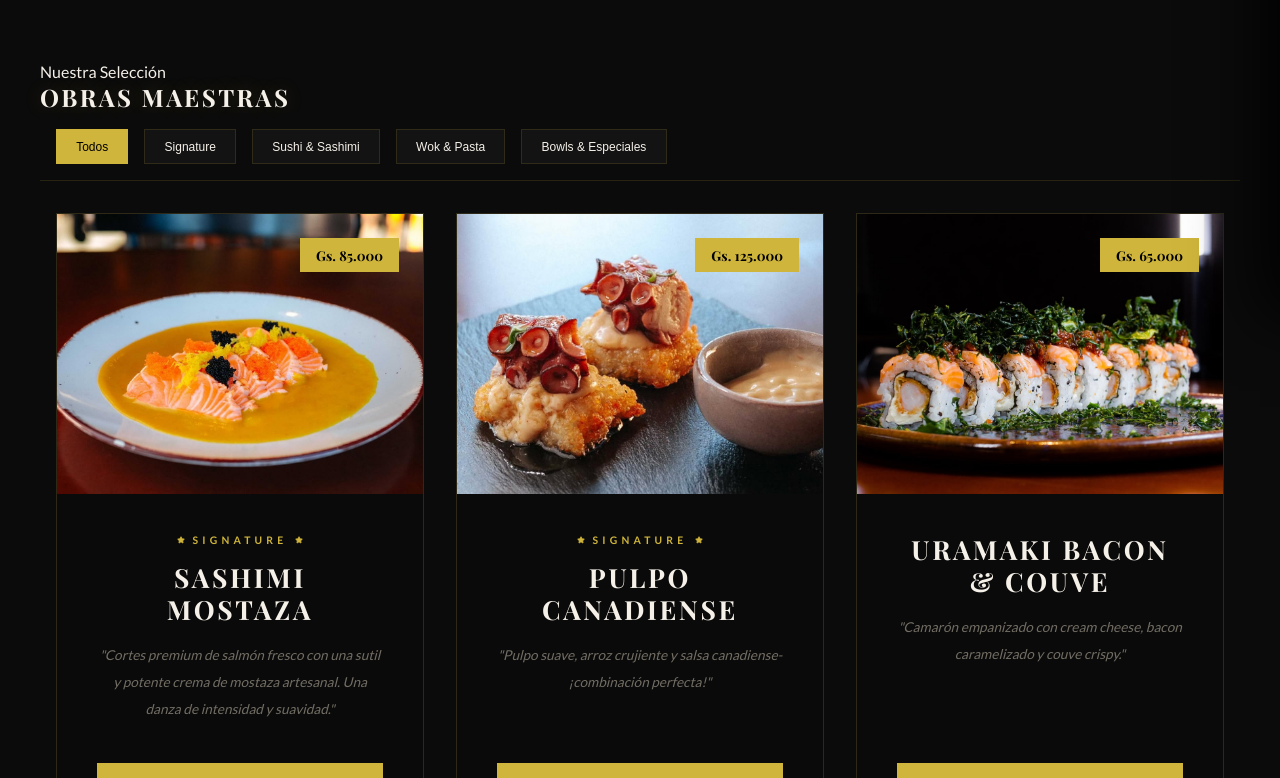
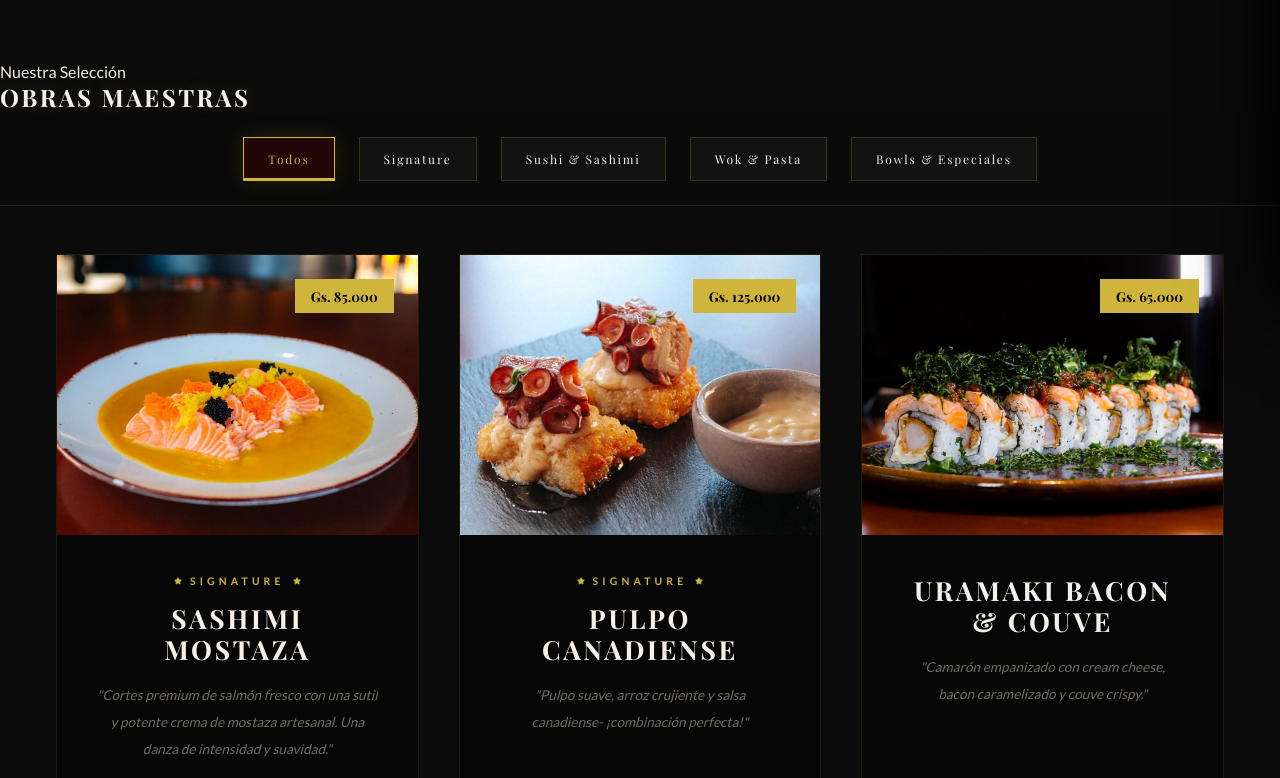
Before and after one commit to ace-star-dev/deliveryarun, a React (Vite) app: page / in a window 1280 px wide. Shown: the part 482-1260 px from the top of the page. Built offline with nearby package versions, Linux system fonts and the light colour scheme; no server answers; a web font is replaced by a local one.

Commit message:
style: restore original typography and premium aesthetic while maintaining horizontal stability

```diff
--- a/src/index.css
+++ b/src/index.css
@@ -1,18 +1,36 @@
 @import url('https://fonts.googleapis.com/css2?family=Cinzel:wght@400;500;600;700&family=Playfair+Display:ital,wght@0,400;0,500;0,600;0,700;1,400;1,500&family=Lato:wght@300;400;700&display=swap');
 
 :root {
+  /* Arun Asian Bar - Elite Identity */
   --bg-primary: #0B0B0B;
   --bg-secondary: #0a0a0a;
+  --black-obsidian: #0B0B0B;
   --burgundy-red: #800020;
   --accent-gold: #CFB53B;
   --accent-gold-glow: rgba(207, 181, 59, 0.4);
+
   --text-primary: #f5f0e8;
   --text-secondary: #b8b0a0;
+
   --border-color: rgba(207, 181, 59, 0.15);
+
   --font-display: 'Playfair Display', serif;
   --font-base: 'Lato', sans-serif;
   --font-accent: 'Cinzel', serif;
+
   --transition-luxury: all 0.5s cubic-bezier(0.16, 1, 0.3, 1);
+}
+
+/* Scroll Progress Bar - Keep */
+.scroll-progress {
+  position: fixed;
+  top: 0;
+  left: 0;
+  height: 3px;
+  background: linear-gradient(to right, var(--accent-gold), var(--burgundy-red));
+  z-index: 5000;
+  width: 0%;
+  transition: width 0.1s ease-out;
 }
 
 * {
@@ -24,39 +42,19 @@
 html, body {
   width: 100%;
   overflow-x: hidden;
+  position: relative;
   background: var(--bg-primary);
   color: var(--text-primary);
   font-family: var(--font-base);
   min-height: 100vh;
-  -webkit-text-size-adjust: 100%;
-  position: relative;
 }
 
-.app-wrapper {
-  width: 100%;
-  overflow-x: hidden;
-  display: flex;
-  flex-direction: column;
-}
-
-/* Luxury Elements Restored */
-.scroll-progress {
-  position: fixed;
-  top: 0;
-  left: 0;
-  height: 3px;
-  background: linear-gradient(to right, var(--accent-gold), var(--burgundy-red));
-  z-index: 5000;
-  width: 0%;
-  transition: width 0.1s ease-out;
-  pointer-events: none;
-}
-
+/* Mouse Follow / Interactive Background Brilliance */
 .mouse-glow {
   position: fixed;
   width: 600px;
   height: 600px;
-  background: radial-gradient(circle, rgba(74, 4, 4, 0.3) 0%, transparent 70%);
+  background: radial-gradient(circle, rgba(74, 4, 4, 0.4) 0%, transparent 70%);
   border-radius: 50%;
   pointer-events: none;
   z-index: 0;
@@ -64,140 +62,221 @@ html, body {
   transition: width 0.3s, height 0.3s;
 }
 
-@media (max-width: 768px) {
-  .mouse-glow { display: none; }
-}
-
-.container {
-  width: 100%;
-  max-width: 1200px;
-  margin: 0 auto;
-  padding: 0 1rem;
-}
-
-h1, h2, h3 {
+/* Typography Elite */
+h1, h2, h3, .luxury-title {
   font-family: var(--font-display);
   letter-spacing: 0.1em;
   text-transform: uppercase;
 }
 
-/* Nav */
+/* Category Navigation - Ultra Modern & Luxury */
 .category-nav-container {
   display: flex;
-  gap: 1rem;
-  padding: 1rem;
+  justify-content: center;
+  gap: 1.5rem;
+  padding: 1.5rem 1rem;
+  flex-wrap: nowrap;
   overflow-x: auto;
   -webkit-overflow-scrolling: touch;
   scrollbar-width: none;
   background: rgba(11, 11, 11, 0.95);
+  backdrop-filter: blur(15px);
   position: sticky;
-  top: 70px;
+  top: 80px; /* Below header */
   z-index: 50;
   border-bottom: 1px solid var(--border-color);
 }
-.category-nav-container::-webkit-scrollbar { display: none; }
+
+.category-nav-container::-webkit-scrollbar {
+  display: none;
+}
 
 .category-tab {
+  background: rgba(255, 255, 255, 0.03);
+  border: 1px solid rgba(212, 175, 55, 0.2);
+  color: var(--text-primary);
+  padding: 0.8rem 1.5rem;
+  font-family: var(--font-display);
+  font-size: 0.75rem;
+  letter-spacing: 0.15em;
+  cursor: pointer;
+  transition: var(--transition-luxury);
+  position: relative;
+  overflow: hidden;
   white-space: nowrap;
-  background: rgba(255, 255, 255, 0.03);
-  border: 1px solid var(--border-color);
-  color: var(--text-primary);
-  padding: 0.6rem 1.2rem;
-  font-size: 0.75rem;
-  cursor: pointer;
-  transition: 0.3s;
-}
-.category-tab.active {
-  background: var(--accent-gold);
-  color: #000;
-  border-color: var(--accent-gold);
+  flex-shrink: 0;
 }
 
-/* Grid */
-.product-grid {
-  display: grid;
-  grid-template-columns: repeat(2, 1fr);
-  gap: 0.5rem;
-  padding: 1rem 0.5rem;
-}
-@media (min-width: 768px) {
-  .product-grid {
-    grid-template-columns: repeat(auto-fill, minmax(280px, 1fr));
-    gap: 2rem;
-    padding: 2rem 1rem;
-  }
+.category-tab::before {
+  content: '';
+  position: absolute;
+  bottom: 0;
+  left: 0;
+  width: 0;
+  height: 2px;
+  background: var(--accent-gold);
+  transition: width 0.3s ease;
 }
 
-.elite-card {
-  background: #111;
-  border: 1px solid var(--border-color);
-  display: flex;
-  flex-direction: column;
+.category-tab:hover, .category-tab.active {
+  background: rgba(74, 4, 4, 0.4);
+  border-color: var(--accent-gold);
+  box-shadow: 0 0 20px rgba(212, 175, 55, 0.15);
+  color: var(--accent-gold);
 }
 
-.img-container {
-  aspect-ratio: 1/1;
-  overflow: hidden;
-  background: #050505;
-}
-.img-container img { width: 100%; height: 100%; object-fit: cover; }
-
-/* Notifications */
-.cart-notification {
-  position: fixed;
-  bottom: 2rem;
-  left: 50%;
-  transform: translateX(-50%);
-  background: var(--accent-gold);
-  color: #000;
-  padding: 0.75rem 1.5rem;
-  border-radius: 4px;
-  font-weight: 900;
-  z-index: 1000;
-  box-shadow: 0 10px 30px rgba(0,0,0,0.5);
+.category-tab.active::before {
+  width: 100%;
 }
 
-/* Floating Cart */
+/* Floating Cart Button for quick access */
 .floating-cart-btn {
   position: fixed;
   bottom: 2rem;
-  right: 1rem;
+  right: 2rem;
   background: var(--accent-gold);
   color: #000;
-  width: 60px;
-  height: 60px;
+  width: 70px;
+  height: 70px;
   border-radius: 50%;
   display: flex;
   align-items: center;
   justify-content: center;
-  z-index: 1000;
-  box-shadow: 0 10px 30px rgba(0,0,0,0.6);
-  border: none;
+  box-shadow: 0 10px 40px rgba(0, 0, 0, 0.6), 0 0 20px rgba(207, 181, 59, 0.3);
+  z-index: 100;
+  cursor: pointer;
+  transition: var(--transition-luxury);
+  border: 2px solid rgba(0, 0, 0, 0.1);
+}
+
+.floating-cart-btn:hover {
+  transform: scale(1.1) translateY(-5px);
+  box-shadow: 0 15px 50px rgba(0, 0, 0, 0.8), 0 0 30px rgba(207, 181, 59, 0.5);
 }
 
 .cart-badge {
   position: absolute;
-  top: -2px;
-  right: -2px;
+  top: -5px;
+  right: -5px;
   background: var(--burgundy-red);
-  color: #fff;
-  min-width: 20px;
-  height: 20px;
-  border-radius: 10px;
-  font-size: 0.7rem;
+  color: white;
+  min-width: 26px;
+  height: 26px;
+  border-radius: 13px;
+  font-size: 0.8rem;
   font-weight: 900;
   display: flex;
   align-items: center;
   justify-content: center;
   border: 2px solid var(--bg-primary);
+  box-shadow: 0 4px 10px rgba(0, 0, 0, 0.5);
 }
 
-/* Reveal */
+.cart-notification {
+  position: fixed;
+  bottom: 7.5rem;
+  right: 2rem;
+  background: var(--accent-gold);
+  color: #000;
+  padding: 0.8rem 1.5rem;
+  border-radius: 50px;
+  font-family: var(--font-display);
+  font-weight: 700;
+  font-size: 0.8rem;
+  letter-spacing: 0.1em;
+  z-index: 99;
+  box-shadow: 0 10px 30px rgba(0,0,0,0.5);
+  display: flex;
+  align-items: center;
+  gap: 0.5rem;
+  pointer-events: none;
+  animation: slideUpFade 0.4s cubic-bezier(0.16, 1, 0.3, 1);
+}
+
+@keyframes slideUpFade {
+  from { opacity: 0; transform: translateY(20px); }
+  to { opacity: 1; transform: translateY(0); }
+}
+
+/* Success animation for adding to cart */
+@keyframes cartBounce {
+  0% { transform: scale(1); }
+  40% { transform: scale(1.3); }
+  100% { transform: scale(1); }
+}
+
+.cart-animate {
+  animation: cartBounce 0.5s cubic-bezier(0.175, 0.885, 0.32, 1.275);
+}
+
+/* Product Grid - Responsive */
+.product-grid {
+  display: grid;
+  grid-template-columns: repeat(2, 1fr);
+  gap: 1rem;
+  margin-top: 3rem;
+  max-width: 1200px;
+  margin-left: auto;
+  margin-right: auto;
+  padding: 0 1rem;
+}
+
+@media (min-width: 768px) {
+  .product-grid {
+    grid-template-columns: repeat(auto-fill, minmax(320px, 1fr));
+    gap: 2.5rem;
+  }
+}
+
+/* Product Cards - Elite Depth */
+.elite-card {
+  background: rgba(10, 10, 10, 0.8);
+  backdrop-filter: blur(10px);
+  border: 1px solid rgba(212, 175, 55, 0.1);
+  background-clip: padding-box;
+  transition: var(--transition-luxury);
+  display: flex;
+  flex-direction: column;
+}
+
+.elite-card:hover {
+  transform: translateY(-15px);
+  border-color: var(--accent-gold);
+  box-shadow: 0 20px 40px rgba(0, 0, 0, 0.8), 0 0 25px rgba(74, 4, 4, 0.3);
+}
+
+.img-container {
+  height: 280px;
+  position: relative;
+  overflow: hidden;
+  background: var(--black-obsidian);
+}
+
+.fallback-luxury {
+  width: 100%;
+  height: 100%;
+  display: flex;
+  align-items: center;
+  justify-content: center;
+  background: linear-gradient(45deg, var(--black-obsidian), var(--burgundy-red));
+  position: relative;
+}
+
+.fallback-luxury::after {
+  content: 'ARUN';
+  font-family: var(--font-display);
+  font-size: 3rem;
+  opacity: 0.05;
+  letter-spacing: 1rem;
+}
+
+/* Scroll Animations */
 .reveal-item {
   opacity: 0;
-  transform: translateY(20px);
-  transition: all 0.6s ease-out;
+  transform: translateY(30px);
+  transition: all 0.8s cubic-bezier(0.16, 1, 0.3, 1);
 }
+
 .reveal-item.visible {
   opacity: 1;
   transform: translateY(0);
```
